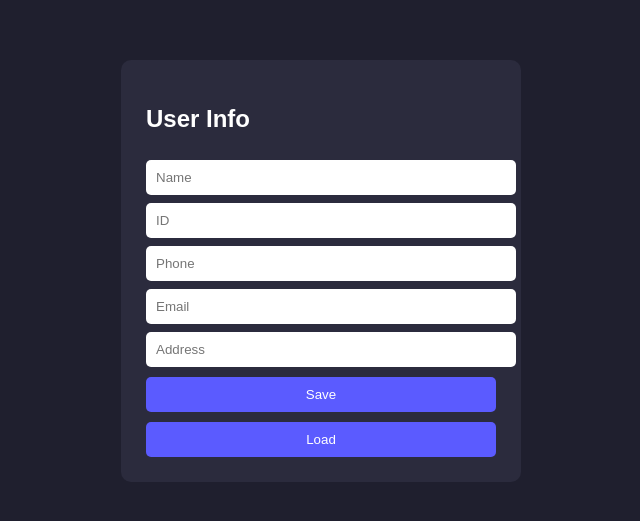
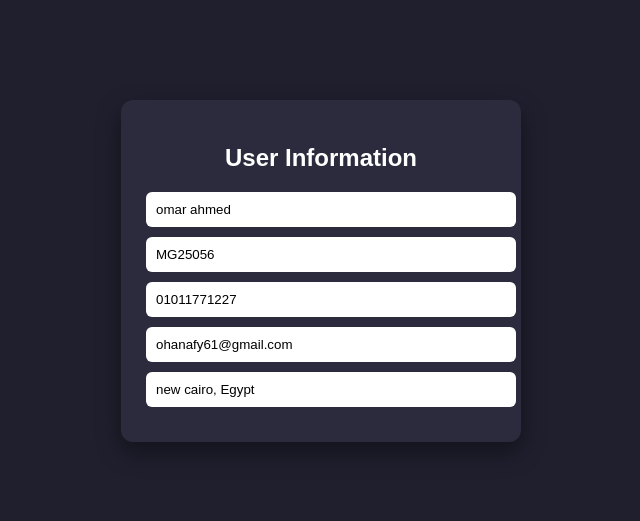
Before and after one commit to Omarhanafy61/Local_storgae, a plain HTML site: page index.html in a window 1280 px wide. Shown: the part 137-658 px from the top of the page, without its empty margins (319-959 px from the left). Drawn offline with Linux system fonts and the light colour scheme.

Commit message:
Refactor user info form and load static data

```diff
--- a/index.html
+++ b/index.html
@@ -2,7 +2,7 @@
 <html lang="en">
 <head>
     <meta charset="UTF-8">
-    <title>Local Storage Example</title>
+    <title>User Information</title>
     <style>
         body {
             background: #1f1f2e;
@@ -14,70 +14,58 @@
             color: white;
         }
 
-        .box {
+        .card {
             background: #2b2b3d;
             padding: 25px;
             width: 350px;
-            border-radius: 10px;
+            border-radius: 12px;
+            box-shadow: 0 10px 25px rgba(0,0,0,0.4);
+        }
+
+        h2 {
+            text-align: center;
+            margin-bottom: 20px;
         }
 
         input {
             width: 100%;
             padding: 10px;
-            margin-top: 8px;
-            border-radius: 5px;
+            margin-bottom: 10px;
+            border-radius: 6px;
             border: none;
-        }
-
-        button {
-            width: 100%;
-            padding: 10px;
-            margin-top: 10px;
-            border: none;
-            background: #5b5bff;
-            color: white;
-            cursor: pointer;
-            border-radius: 5px;
-        }
-
-        button:hover {
-            background: #4848e0;
         }
     </style>
 </head>
 <body>
 
-<div class="box">
-    <h2>User Info</h2>
+<div class="card">
+    <h2>User Information</h2>
 
-    <input id="name" placeholder="Name">
-    <input id="id" placeholder="ID">
-    <input id="phone" placeholder="Phone">
-    <input id="email" placeholder="Email">
-    <input id="address" placeholder="Address">
-
-    <button onclick="saveData()">Save</button>
-    <button onclick="loadData()">Load</button>
+    <input id="name" readonly>
+    <input id="id" readonly>
+    <input id="phone" readonly>
+    <input id="email" readonly>
+    <input id="address" readonly>
 </div>
 
 <script>
-    function saveData() {
-        localStorage.setItem("name", document.getElementById("name").value);
-        localStorage.setItem("id", document.getElementById("id").value);
-        localStorage.setItem("phone", document.getElementById("phone").value);
-        localStorage.setItem("email", document.getElementById("email").value);
-        localStorage.setItem("address", document.getElementById("address").value);
+    // STATIC DATA (edit this anytime)
+    const userData = {
+        name: "omar ahmed",
+        id: "MG25056",
+        phone: "01011771227",
+        email: "ohanafy61@gmail.com",
+        address: "new cairo, Egypt"
+    };
 
-        alert("Saved to Local Storage!");
-    }
-
-    function loadData() {
-        document.getElementById("name").value = localStorage.getItem("name") || "";
-        document.getElementById("id").value = localStorage.getItem("id") || "";
-        document.getElementById("phone").value = localStorage.getItem("phone") || "";
-        document.getElementById("email").value = localStorage.getItem("email") || "";
-        document.getElementById("address").value = localStorage.getItem("address") || "";
-    }
+    // Load data when page opens
+    window.onload = function () {
+        document.getElementById("name").value = userData.name;
+        document.getElementById("id").value = userData.id;
+        document.getElementById("phone").value = userData.phone;
+        document.getElementById("email").value = userData.email;
+        document.getElementById("address").value = userData.address;
+    };
 </script>
 
 </body>
```
